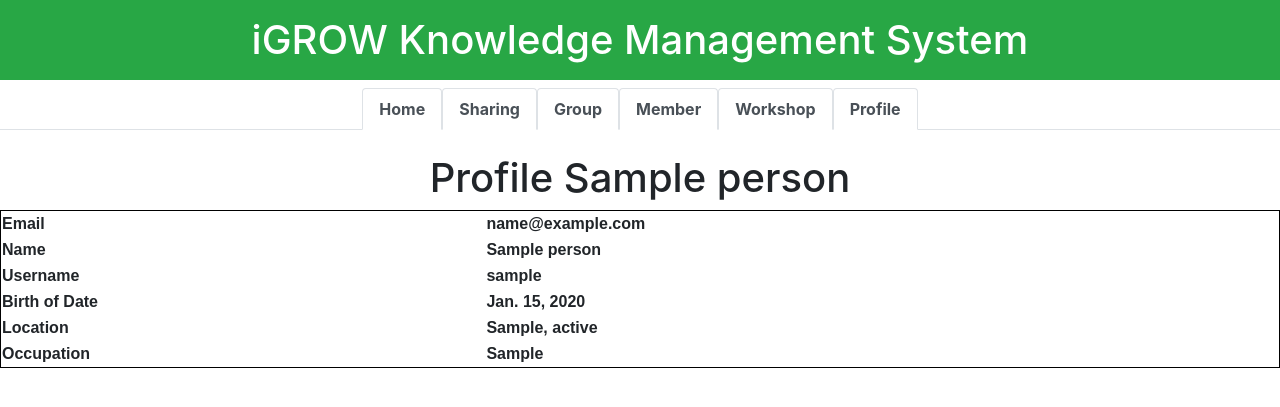
After one commit to AdilahSyaza/igrowkms, a Django app: page /ViewProfile/1 in a window 1280 px wide. The commit adds this page. Shown: the top 407 px of the page. Run offline with Django 3.2, Linux system fonts and the light colour scheme; tables that the repository leaves empty hold one stand-in row (values such as "Sample post"); some libraries are stand-ins or nearby versions.

Commit message:
ViewParticipantProfile
View participant profile from workshop participant list

```diff
--- /dev/null
+++ b/member/templates/ViewProfile.html
@@ -0,0 +1,102 @@
+<!doctype html>
+<html lang="en">
+<head>
+    <style>
+      .content {
+        max-width: 500px;
+        margin: auto;
+                }
+      /* form{
+        border:4px solid black;
+        margin: 0 auto;
+        padding: 60px;
+        width: fit-content;
+          } */
+          table {
+          font-family: arial, sans-serif;
+          border:1px solid black;
+          width: 100%;
+
+          }
+    </style>
+</head>
+
+   <meta charset="utf-8">
+   <meta name="viewport" content="width=device-width, initial-scale=1, shrink-to-fit=no">
+
+   <link rel="stylesheet" href="https://cdn.jsdelivr.net/npm/bootstrap@4.5.3/dist/css/bootstrap.min.css" integrity="sha384-TX8t27EcRE3e/ihU7zmQxVncDAy5uIKz4rEkgIXeMed4M0jlfIDPvg6uqKI2xXr2" crossorigin="anonymous">
+
+   <h1 class="p-3 mb-2 bg-success text-white text-center">iGROW Knowledge Management System</h1>
+
+   <script src="https://code.jquery.com/jquery-3.3.1.slim.min.js" integrity="sha384-q8i/X+965DzO0rT7abK41JStQIAqVgRVzpbzo5smXKp4YfRvH+8abtTE1Pi6jizo" crossorigin="anonymous"></script>
+   <script src="https://cdnjs.cloudflare.com/ajax/libs/popper.js/1.14.7/umd/popper.min.js" integrity="sha384-UO2eT0CpHqdSJQ6hJty5KVphtPhzWj9WO1clHTMGa3JDZwrnQq4sF86dIHNDz0W1" crossorigin="anonymous"></script>
+   <script src="https://stackpath.bootstrapcdn.com/bootstrap/4.3.1/js/bootstrap.min.js" integrity="sha384-JjSmVgyd0p3pXB1rRibZUAYoIIy6OrQ6VrjIEaFf/nJGzIxFDsf4x0xIM+B07jRM" crossorigin="anonymous"></script>
+   <script src="https://maxcdn.bootstrapcdn.com/bootstrap/4.0.0-beta.3/js/bootstrap.min.js" integrity="sha384-a5N7Y/aK3qNeh15eJKGWxsqtnX/wWdSZSKp+81YjTmS15nvnvxKHuzaWwXHDli+4" crossorigin="anonymous"></script>
+   <script>
+    </script>
+    <b>
+      <div>
+        <ul class="nav nav-tabs justify-content-center" id="myTab" role="tablist" >
+          <li class="nav-item" role="presentation">
+            <a class="nav-link active" id="home-tab" data-bs-toggle="tab" href="{% url 'Home' %}" role="tab" aria-controls="home" aria-selected="true">Home</a>
+          </li>
+          <li class="nav-item" role="presentation">
+            <a class="nav-link active" id="sharing-tab" data-bs-toggle="tab" href="{% url 'sharing:MainSharing' %}" role="tab" aria-controls="sharing" aria-selected="true">Sharing</a>
+          </li>
+          <li class="nav-item" role="presentation">
+            <a class="nav-link active" id="discussion-tab" data-bs-toggle="tab" href="{% url 'group:MainGroup' %}" role="tab" aria-controls="discussion" aria-selected="true">Group</a>
+          </li>
+          <li class="nav-item" role="presentation">
+           <a class="nav-link active" id="friends-tab" data-bs-toggle="tab" href="{% url 'MainMember' %}" role="tab" aria-controls="friends" aria-selected="true">Member</a>
+          </li>
+          <li class="nav-item" role="presentation">
+            <a class="nav-link active" id="workshop-tab" data-bs-toggle="tab" href="{% url 'workshop:Workshop' %}" role="tab" aria-controls="workshop" aria-selected="true">Workshop</a>
+           </li>
+           <li class="nav-item" role="presentation">
+            <a class="nav-link active" id="profile-tab" data-bs-toggle="tab" href="{% url 'View' %}" role="tab" aria-controls="profile" aria-selected="true">Profile</a>
+           </li>
+          </li>
+        </ul>
+      </div>
+    <br/>
+
+      <h1 class="margin-left text-center">Profile {{participantProfile.Name}} </h1>
+
+      <!-- <form action="" method="POST" class="center"> -->
+
+                  <table>
+
+                      <tr scope="row">
+                        <td>Email</td>
+                        <td>{{ participantProfile.Email }}</td>
+                      </tr>
+                      <tr scope="row">
+                        <th>Name</th>
+                        <td>{{ participantProfile.Name }}</td>
+
+                      </tr>
+                      <tr scope="row">
+                        <th>Username</th>
+                        <td>{{ participantProfile.Username }}</td>
+
+                      </tr>
+                      <tr scope="row">
+                        <th>Birth of Date</th>
+                        <td>{{ participantProfile.DateOfBirth }}</td>
+                      </tr>
+                      <tr scope="row">
+                        <th>Location</th>
+                        <td>{{ participantProfile.District }}, {{ participantProfile.State }}</td>
+                      </tr>
+                      <tr scope="row">
+                        <th>Occupation</th>
+                        <td>{{ participantProfile.Occupation }}</td>
+                      </tr>
+                      <!-- <tr scope="row">
+                        <th>Action</th>
+                        <td><a href="{% url 'sendMemberRequest' participantProfile.id %}" class="card-link">Add Friend</a></td>
+                      </tr> -->
+
+                  </table>
+
+</html>
--- a/member/urls.py
+++ b/member/urls.py
@@ -48,6 +48,8 @@ urlpatterns = [
     path('send', views.send, name='send'),
     path('getMessages/<str:room>/', views.getMessages, name='getMessages'),
 
+    path('ViewProfile/<str:id>',views.viewProfile,name="ViewProfile"),
+
     url(r'^api/users_list/$', UserList.as_view(), name='user_list'),
     url(r'^api/users_list/(?P<Person>\d+)/$', UserDetail.as_view(), name='user_list'),
     url(r'^api/auth/$', UserAuthentication.as_view(), name='User Authentication API')
--- a/member/views.py
+++ b/member/views.py
@@ -128,6 +128,11 @@ def view(request):
     else:
         # decryptPass = deryptPassword(person.Password)
         return render(request, 'profile.html',{'person': person})
+
+
+def viewProfile(request, id):
+    participantProfile=Person.objects.get(id=id)
+    return render(request, 'ViewProfile.html',{'participantProfile':participantProfile})
 
 
 #member
--- a/workshop/models.py
+++ b/workshop/models.py
@@ -37,7 +37,7 @@ class Booking(models.Model):
     # Name = models.CharField(max_length=150)
     ProgrammeName = models.CharField(max_length=150,default="")
     Date = models.DateField()
-    Session = models.CharField(max_length=150)
+    # Session = models.CharField(max_length=150)
     # nanti next version or bila share version ni, sila remove null=true okay
     BookWorkshop = models.ForeignKey(Workshop, on_delete=models.CASCADE, null=True)
     Participant = models.ForeignKey(Person, on_delete=models.SET_NULL, null=True)
--- a/workshop/templates/MyWorkshop.html
+++ b/workshop/templates/MyWorkshop.html
@@ -68,7 +68,7 @@
               <th scope="col">Date</th>
               <th scope="col">Start Time</th>
               <th scope="col">End Time</th>
-              <th colspan="2" style="text-align: center;" scope="col">Action</th>
+              <th colspan="3" style="text-align: center;" scope="col">Action</th>
             </tr>
           </thead>
           <tbody>
@@ -84,7 +84,7 @@
               <th scope="row" value="{{ data.EndTime|time:'h:i:s' }}">{{ data.EndTime }}</th>
               <th><a href="{% url 'workshop:UpdateWorkshop' data.id %}" class="card-link">Edit</a></th>
               <th><a href="{% url 'workshop:DeleteWorkshop' data.id %}" class="card-link">Delete</a></th>
-              <th><a href="{% url 'workshop:WorkshopParticipant' data.id %}" class="card-link">View Participant List</a></th>
+              <th><a href="{% url 'workshop:WorkshopParticipant' data.id %}" class="card-link" target="_blank">View Participant List</a></th>
             </tr>
             {% endfor %}
           </tbody>
--- a/workshop/views.py
+++ b/workshop/views.py
@@ -98,8 +98,8 @@ def booking(request, pk):
         try:
             ProgrammeName=request.POST.get('ProgrammeName')
             Date=request.POST.get('Date')
-            Session=request.POST.get('Session')
-            Booking(ProgrammeName=ProgrammeName,Date=Date,Session=Session,BookWorkshop=workshop,Participant=person).save()
+            # Session=request.POST.get('Session')
+            Booking(ProgrammeName=ProgrammeName,Date=Date,BookWorkshop=workshop,Participant=person).save()
             messages.success(request,'The booking of ' + request.POST['ProgrammeName'] + " is saved succesfully..!")
             return render(request,'booking.html')
 
```
Also changed, not shown: workshop/templates/WorkshopParticipant.html (+6 -1 lines), workshop/templates/booking.html (+6 -2 lines), workshop/migrations/0002_remove_booking_session.py (added), 1 other file.
